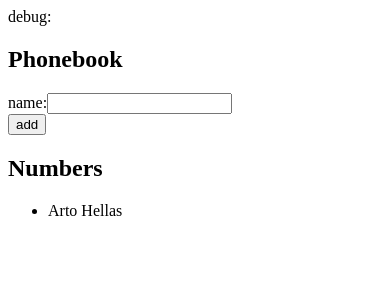
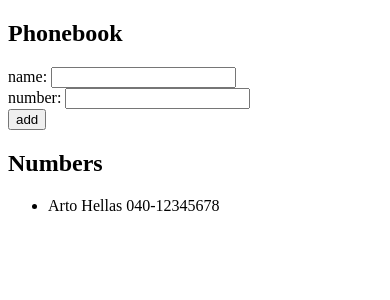
Before and after one commit to backjonas/fullstackopen, a React (Create React App) app in the folder part2/phonebook/: page / in a window 390 px wide. Shown: the top 300 px of the page. Built offline with nearby package versions, Linux system fonts and the light colour scheme.

Commit message:
Part 2 phonebook, add number

```diff
--- a/part2/phonebook/src/App.js
+++ b/part2/phonebook/src/App.js
@@ -1,12 +1,19 @@
 import React, { useState } from 'react'
 
-const Person = ({person}) => <li>{person.name}</li>
-
+const Person = ({person}) => {
+  return (
+    <li>{person.name} {person.number}</li>
+  )
+}
 const App = () => {
   const [persons, setPersons] = useState([
-    { name: 'Arto Hellas' }
+    {
+      name: 'Arto Hellas',
+      number: '040-12345678'
+    }
   ])
   const [newName, setNewName] = useState('')
+  const [newNumber, setNewNumber] = useState('')
 
   const addPerson = (event) => {
     event.preventDefault()
@@ -17,27 +24,35 @@
 
     const personObject = {
       name : newName,
+      number: newNumber,
     }
 
     setPersons(persons.concat(personObject))
     setNewName('')
+    setNewNumber('')
   }
 
   const handleNameChange = (event) => {
     setNewName(event.target.value)
   }
 
+  const handleNumberChange = (event) => {
+    setNewNumber(event.target.value)
+  }
+
   return (
     <div>
-      <div>debug: {newName}</div>
       <h2>Phonebook</h2>
       <form onSubmit={addPerson}>
-        <div>
-          name:
-          <input
-            value={newName}
-            onChange={handleNameChange}
-          />
+        <div>name: <input
+          value={newName}
+          onChange={handleNameChange}
+        />
+        </div>
+        <div>number: <input
+          value={newNumber}
+          onChange={handleNumberChange}
+        />
         </div>
         <div>
           <button type="submit">add</button>
```
